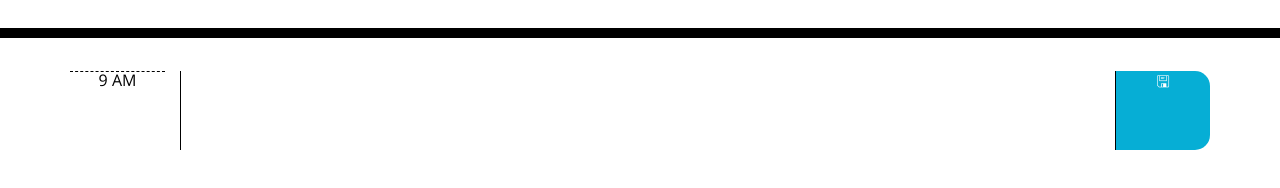
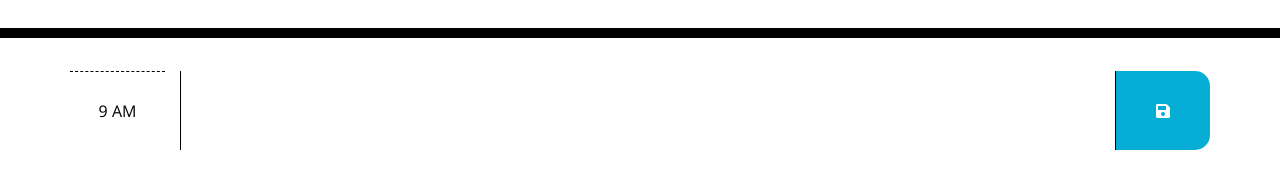
Before and after one commit to StarryBlue7/work-day-planner, a plain HTML site: page index.html in a window 1280 px wide. Shown: the part 230-418 px from the top of the page. Drawn offline with nearby package versions, Linux system fonts and the light colour scheme.

Commit message:
add bootstrap flex behavior, save icon

```diff
--- a/index.html
+++ b/index.html
@@ -31,9 +31,9 @@
 
     <div class="container">
       <div class="row time-block">
-        <div class="col-1 hour">9 AM</div>
+        <div class="col-1 hour d-flex justify-content-center align-items-center">9 AM</div>
         <div class="col-10 description"><textarea></textarea></div>
-        <div class="col-1 saveBtn"><span class="align-middle">&#128427</span></div>
+        <div class="col-1 saveBtn d-flex justify-content-center align-items-center"><i class="fas fa-save"></i></div>
       </div>
     </div>
 
```
